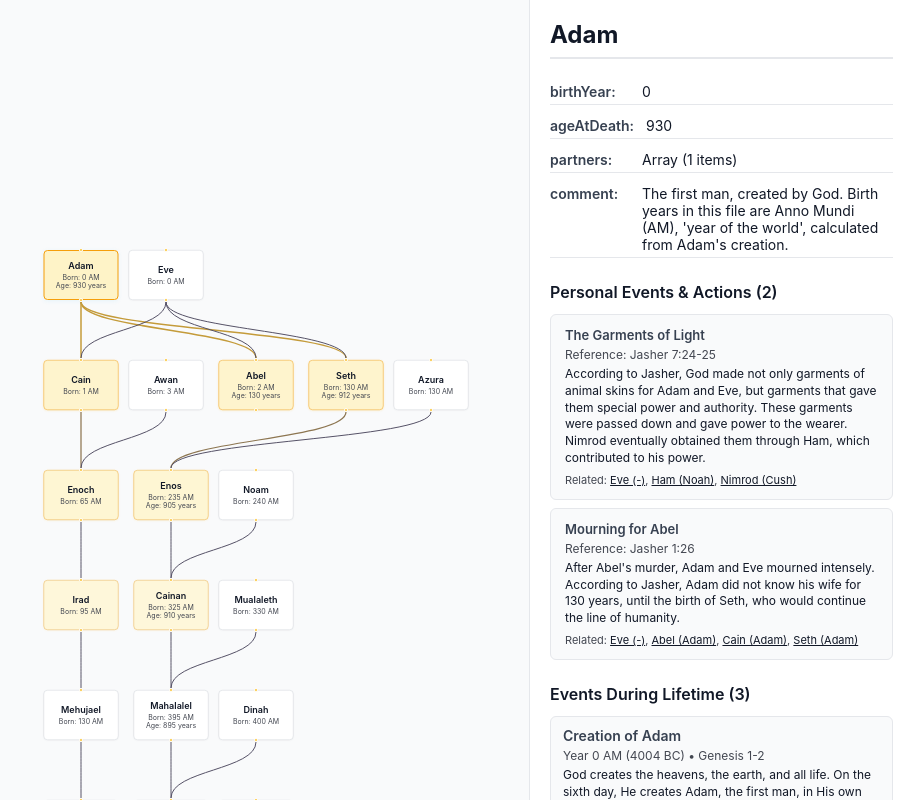
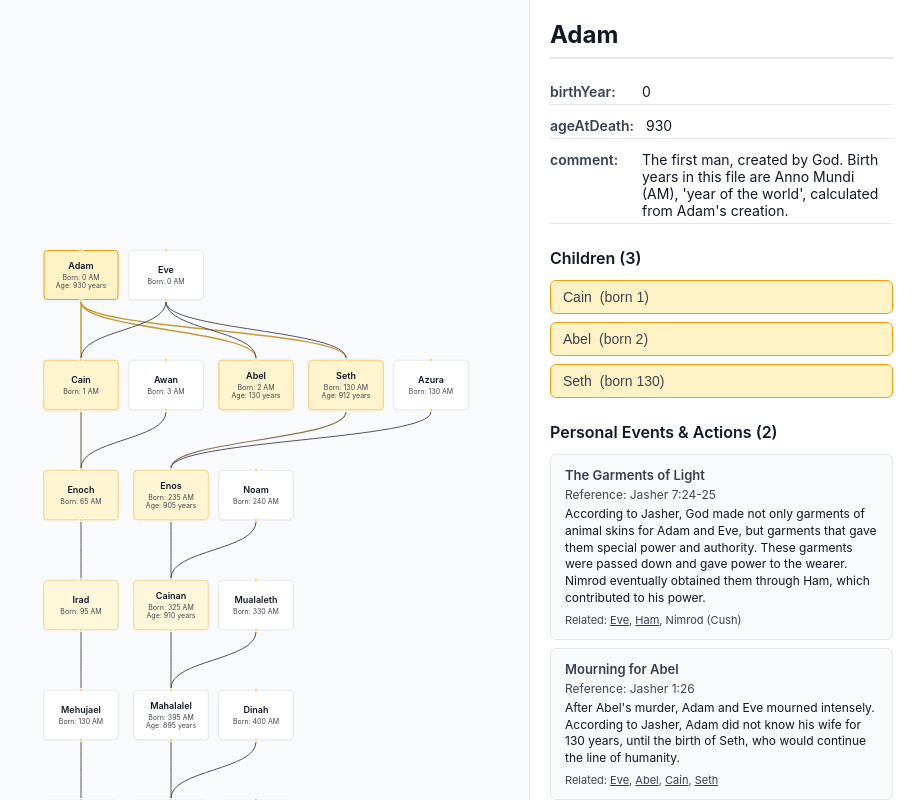
Before and after one commit to RobCvdV/adam-lineage-tree, a React (Vite) app: page / in a window 1280 px wide. Shown: the whole page, without its empty margins (367-1280 px from the left). Built offline with nearby package versions, Linux system fonts and the light colour scheme.

Commit message:
feat: enhance person selection with improved data handling and UI updates

```diff
--- a/src/components/ClickablePersonName.tsx
+++ b/src/components/ClickablePersonName.tsx
@@ -1,38 +1,37 @@
-import React from 'react';
+import React, { useCallback, useMemo } from 'react';
 import { useTheme } from '../context/ThemeContext';
-import { LineageData } from '../domain/LineageData';
+import { getPersonData, LineageData } from '../domain/LineageData';
 
 interface ClickablePersonNameProps {
   personId: string;
   onNodeSelect?: (node: LineageData) => void;
   style?: React.CSSProperties;
-  children?: React.ReactNode;
 }
 
 const ClickablePersonName: React.FC<ClickablePersonNameProps> = ({
   personId,
   onNodeSelect,
   style = {},
-  children
 }) => {
   const {theme} = useTheme();
 
-  const handleClick = () => {
-    if (onNodeSelect) {
-      onNodeSelect({id: personId} as LineageData);
-    }
-  };
-
+  const person = useMemo<LineageData | undefined>(() => getPersonData(personId), [personId]);
   const defaultStyle: React.CSSProperties = {
-    color: theme.primaryText,
-    cursor: onNodeSelect ? 'pointer' : 'default',
-    textDecoration: onNodeSelect ? 'underline' : 'none',
+    color: theme.secondaryText,
+    cursor: person ? 'pointer' : 'default',
+    textDecoration: person ? 'underline' : 'none',
     transition: 'color 0.2s ease',
     ...style
   };
 
-  if (!onNodeSelect) {
-    return <span style={defaultStyle}>{children || personId}</span>;
+  const handleClick = useCallback(() => {
+    if (onNodeSelect) {
+      onNodeSelect({id: personId} as LineageData);
+    }
+  }, [onNodeSelect, personId]);
+
+  if (!onNodeSelect || !person) {
+    return <span style={defaultStyle}>{person?.name ?? personId}</span>;
   }
 
   return (
@@ -40,13 +39,13 @@ const ClickablePersonName: React.FC<ClickablePersonNameProps> = ({
       onClick={handleClick}
       style={defaultStyle}
       onMouseEnter={(e) => {
-        e.currentTarget.style.color = theme.secondaryText;
+        e.currentTarget.style.color = theme.primaryText;
       }}
       onMouseLeave={(e) => {
-        e.currentTarget.style.color = style.color || theme.primaryText;
+        e.currentTarget.style.color = style.color || theme.secondaryText;
       }}
     >
-      {children || personId}
+      {person.name}
     </span>
   );
 };
--- a/src/components/DetailsPanel.tsx
+++ b/src/components/DetailsPanel.tsx
@@ -53,6 +53,19 @@ const DetailsPanel: React.FC<DetailsPanelProps> = ({
         items={detailItems}
       />
 
+      <ParentSection
+        parentsData={parentsData}
+        onNodeSelect={onNodeSelect}
+        isMobile={isMobile}
+      />
+
+      <ChildrenSection
+        childrenData={children}
+        onNodeSelect={onNodeSelect}
+        isMobile={isMobile}
+        sectionSpacing={styles.sectionSpacing}
+      />
+
       <PersonalEventsSection
         personalEvents={personalEvents}
         isMobile={isMobile}
@@ -66,19 +79,6 @@ const DetailsPanel: React.FC<DetailsPanelProps> = ({
         sectionSpacing={styles.sectionSpacing}
         onNodeSelect={onNodeSelect}
       />
-
-      <ParentSection
-        parentsData={parentsData}
-        onNodeSelect={onNodeSelect}
-        isMobile={isMobile}
-      />
-
-      <ChildrenSection
-        childrenData={children}
-        onNodeSelect={onNodeSelect}
-        isMobile={isMobile}
-        sectionSpacing={styles.sectionSpacing}
-      />
     </div>
   );
 };
--- a/src/components/hooks/useDetailsPanelData.ts
+++ b/src/components/hooks/useDetailsPanelData.ts
@@ -35,7 +35,7 @@ export function useDetailsPanelData(nodeData: PersonNodeData | null) {
     const detailItems = Object.entries(nodeData)
       .filter(([key, value]) => {
         // Exclude these properties as they're handled by specific sections
-        const excludedKeys = ['id', 'name', 'children', 'parents', 'selected', 'highlighted', 'generation', 'parent'];
+        const excludedKeys = ['id', 'name', 'children', 'parents', 'selected', 'highlighted', 'generation', 'parent', 'parents', 'partners'];
         return !excludedKeys.includes(key) && value !== null && value !== undefined;
       })
       .map(([key, value]) => ({key, value}));
--- a/src/context/ThemeContext.tsx
+++ b/src/context/ThemeContext.tsx
@@ -1,4 +1,4 @@
-import React, { createContext, ReactNode, useContext, useEffect, useState } from 'react';
+import React, { createContext, ReactNode, useContext, useEffect, useMemo, useState } from 'react';
 
 export interface ThemeColors {
   // Background colors
@@ -68,8 +68,8 @@ const darkTheme: ThemeColors = {
   panelBackground: '#374151',
 
   primaryText: '#f9fafb',
-  secondaryText: '#d1d5db',
-  mutedText: '#b0b9c3',
+  secondaryText: '#b2b8c5',
+  mutedText: '#ababac',
 
   nodeBackground: '#374151',
   nodeBorder: '#6b7280',
@@ -93,7 +93,6 @@ const darkTheme: ThemeColors = {
 interface ThemeContextType {
   isDarkMode: boolean;
   theme: ThemeColors;
-  toggleTheme: () => void;
 }
 
 const ThemeContext = createContext<ThemeContextType | undefined>(undefined);
@@ -145,9 +144,14 @@ export const ThemeProvider: React.FC<ThemeProviderProps> = ({children}) => {
     document.body.style.transition = 'background-color 0.3s ease, color 0.3s ease';
   }, [theme]);
 
+  const themeContextValue: ThemeContextType = useMemo(() => ({
+    isDarkMode,
+    theme,
+  }), [isDarkMode, theme]);
+
   // Remove the toggleTheme function since we're following system preferences
   return (
-    <ThemeContext.Provider value={{isDarkMode, theme, toggleTheme: () => {}}}>
+    <ThemeContext.Provider value={themeContextValue}>
       {children}
     </ThemeContext.Provider>
   );
--- a/src/domain/LineageData.ts
+++ b/src/domain/LineageData.ts
@@ -16,3 +16,7 @@ export interface LineageData {
   children: string[];
   comment?: string;
 }
+
+export function getPersonData(personId: string): LineageData | undefined {
+  return lineageData.find(person => person.id === personId);
+}
```
